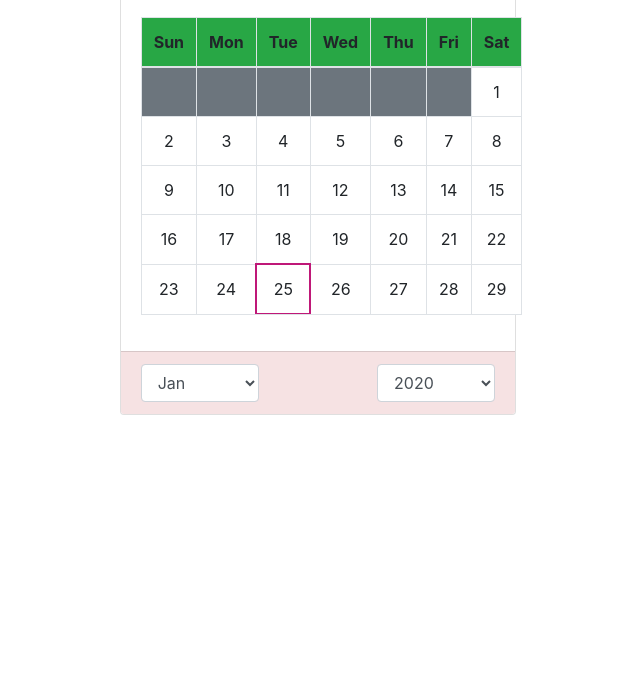
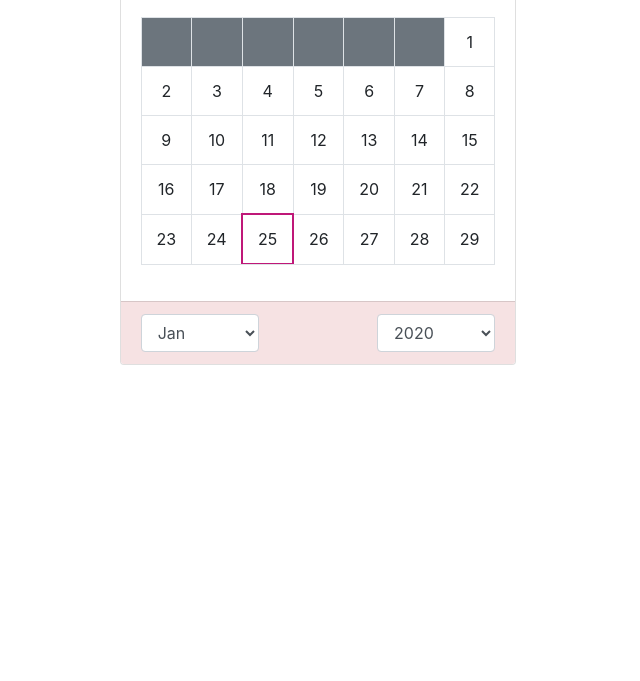
Before and after one commit to Arirukuto/AriCalendar, a plain HTML site: page index.html in a window 1280 px wide. Shown: the part 119-800 px from the top of the page, without its empty margins (322-962 px from the left). Drawn offline with nearby package versions, Linux system fonts and the light colour scheme; files whose address does not match are found by name.

Commit message:
Reduce the Code

```diff
--- a/index.html
+++ b/index.html
@@ -26,19 +26,11 @@
 
             <div class="card-body">
                 <table class="table table-bordered table-responsive-sm" id="calendar">
-                    <thead>
-                        <tr>
-                            <th>Sun</th>
-                            <th>Mon</th>
-                            <th>Tue</th>
-                            <th>Wed</th>
-                            <th>Thu</th>
-                            <th>Fri</th>
-                            <th>Sat</th>
-                        </tr>
+                    <thead id="calendar-head">
+                        <!-- weekdays -->
                     </thead>
                     <tbody id="calendar-body">
-                        <!-- Kalender Zellen -->
+                        <!-- Days -->
                     </tbody>
                 </table>
             </div>
@@ -48,10 +40,6 @@
                     <select class="form-control col-sm-4" name="month" id="select-month" onchange="jump()">
 
                     </select>
-
-
-
-
                     <label for="year" style="display:none;"></label>
                     <select class="form-control col-sm-4" name="year" id="select-year" onchange="jump()"></select>
             </div>
```
